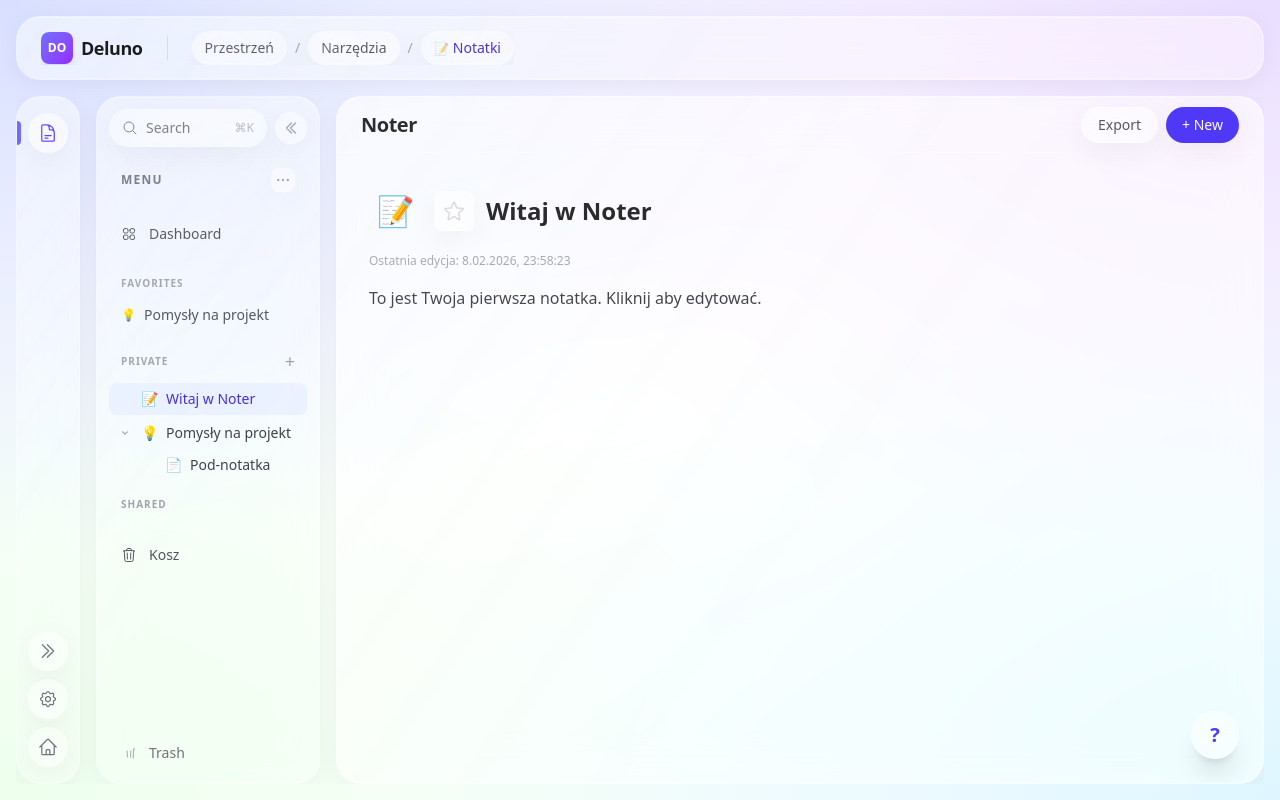
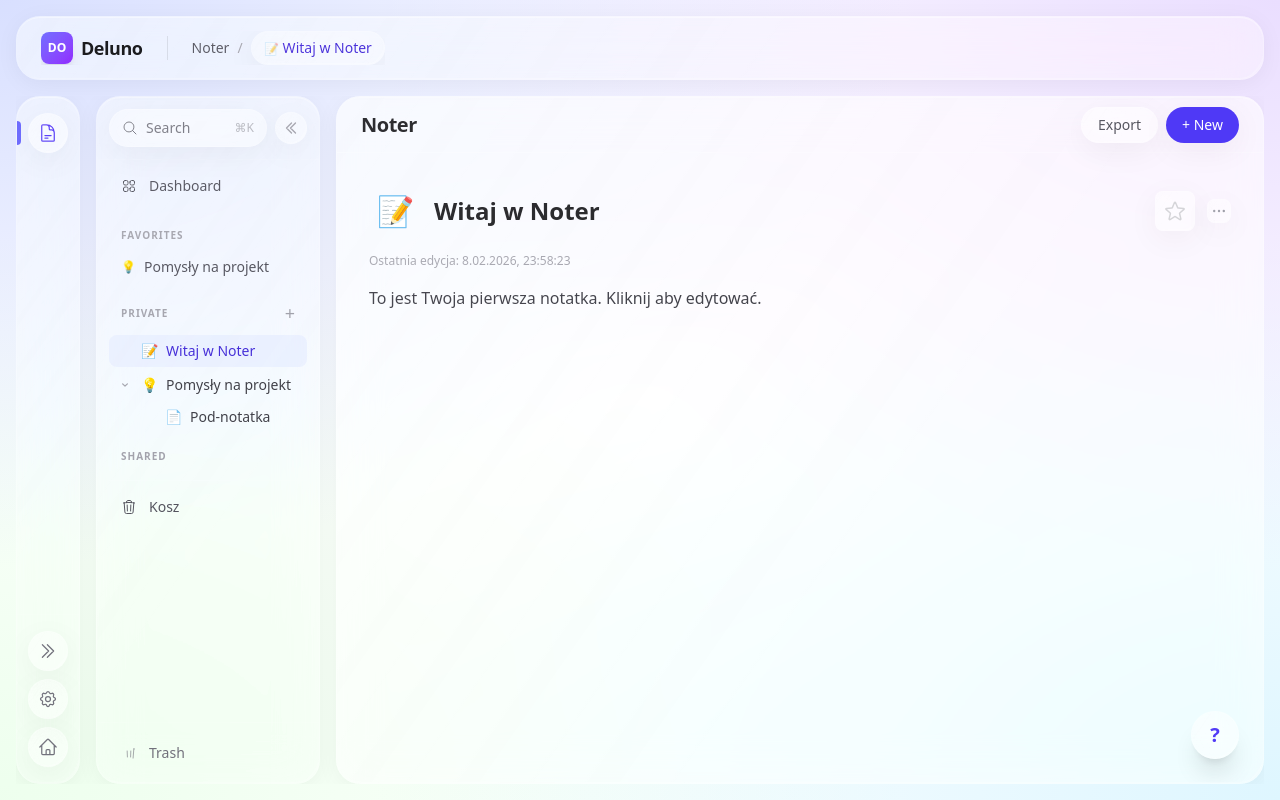
Before and after one commit to MichaelTeida/deluno, a Next.js app: page /dashboard/noter in a window 1280 px wide. Built offline with nearby package versions, Linux system fonts and the light colour scheme.

Commit message:
feat: Add initial Noter functionality including hierarchical note list with drag-and-drop, note editor, and navigation components, alongside global theme provider and application layouts.

```diff
--- a/app/(platform)/dashboard/layout.tsx
+++ b/app/(platform)/dashboard/layout.tsx
@@ -6,6 +6,7 @@ import { UserButton } from "@clerk/nextjs";
 import { usePathname } from "next/navigation";
 import { NoterProvider, useNoter } from "@/lib/contexts/NoterContext";
 import NoterSidebarContent from "@/components/dashboard/NoterSidebarContent";
+import NoterBreadcrumbs from "@/components/noter/NoterBreadcrumbs";
 
 function DashboardContent({ children }: { children: React.ReactNode }) {
     const [isNavOpen, setIsNavOpen] = useState(false);
@@ -51,18 +52,20 @@ function DashboardContent({ children }: { children: React.ReactNode }) {
 
                     {/* Breadcrumbs - Simplified on mobile */}
                     <nav className="hidden lg:flex items-center gap-2 text-sm font-medium overflow-hidden">
+                        {isNoter ? (
+                            <NoterBreadcrumbs />
+                        ) : (
+                            <>
                                 <Link href="/dashboard" className="glass px-3 py-1.5 text-zinc-600 dark:text-zinc-300 hover:text-indigo-600 dark:hover:text-indigo-400 transition-colors truncate" data-variant="interactive">
                                     Przestrzeń
                                 </Link>
                                 <span className="text-zinc-400">/</span>
-                        <Link href="/dashboard/noter" className="glass px-3 py-1.5 text-zinc-600 dark:text-zinc-300 hover:text-indigo-600 dark:hover:text-indigo-400 transition-colors truncate" data-variant="interactive">
-                            {isNoter ? 'Narzędzia' : 'Główna'}
-                        </Link>
-                        <span className="text-zinc-400">/</span>
                                 <div className="glass px-3 py-1.5 bg-white/20 dark:bg-white/10 text-indigo-700 dark:text-indigo-300 pointer-events-none truncate" data-variant="interactive">
-                            <span className="text-xs opacity-60 mr-1">{isNoter ? '📝' : '📊'}</span>
-                            {isNoter ? 'Notatki' : 'Dashboard'}
+                                    <span className="text-xs opacity-60 mr-1">📊</span>
+                                    Dashboard
                                 </div>
+                            </>
+                        )}
                     </nav>
 
                     {/* Compact breadcrumb on tablet */}
--- a/app/layout.tsx
+++ b/app/layout.tsx
@@ -1,6 +1,7 @@
 import type { Metadata } from "next";
 import { Geist, Geist_Mono } from "next/font/google";
 import { ClerkProvider } from "@clerk/nextjs";
+import { ThemeProvider } from "@/components/theme-provider";
 import "./globals.css";
 
 const geistSans = Geist({
--- a/components/dashboard/NoterSidebarContent.tsx
+++ b/components/dashboard/NoterSidebarContent.tsx
@@ -2,7 +2,6 @@
 
 import { useNoter } from "@/lib/contexts/NoterContext";
 import NoteList from "@/components/noter/NoteList";
-import NoteMenu from "@/components/noter/NoteMenu";
 import { DndContext, DragEndEvent, PointerSensor, useSensor, useSensors, closestCorners } from "@dnd-kit/core";
 import { arrayMove } from "@dnd-kit/sortable";
 
@@ -43,10 +42,7 @@ export default function NoterSidebarContent() {
         <div className="flex-1 overflow-y-auto custom-scrollbar px-3 space-y-4 pb-3">
             {/* Dashboard Link */}
             {/* Dashboard Link */}
-            <div className="flex items-center justify-between px-3 pt-2">
-                <span className="text-xs font-semibold text-zinc-500 uppercase tracking-widest">Menu</span>
-                <NoteMenu />
-            </div>
+            {/* Dashboard Link */}
             <div className="py-2">
                 <div
                     onClick={() => window.location.href = '/dashboard'}
--- a/components/noter/NoteEditor.tsx
+++ b/components/noter/NoteEditor.tsx
@@ -2,6 +2,7 @@
 
 import { Note } from "@/lib/noter";
 import { useState, useRef, useEffect } from "react";
+import NoteMenu from "./NoteMenu";
 
 interface NoteEditorProps {
     note: Note;
@@ -53,6 +54,16 @@ export default function NoteEditor({ note, onUpdate }: NoteEditorProps) {
                     )}
                 </div>
 
+                {/* Title Input */}
+                <input
+                    type="text"
+                    value={note.title}
+                    readOnly={note.isLocked}
+                    onChange={(e) => !note.isLocked && onUpdate({ title: e.target.value })}
+                    className={`flex-1 text-2xl font-bold text-zinc-800 dark:text-zinc-100 bg-transparent border-none outline-none placeholder-zinc-400 ${note.isLocked ? "cursor-not-allowed opacity-80" : ""}`}
+                    placeholder={note.isLocked ? "Zablokowana" : "Tytuł notatki..."}
+                />
+
                 {/* Favorite Toggle */}
                 <button
                     onClick={() => onUpdate({ isFavorite: !note.isFavorite })}
@@ -65,15 +76,8 @@ export default function NoteEditor({ note, onUpdate }: NoteEditorProps) {
                     </svg>
                 </button>
 
-                {/* Title Input */}
-                <input
-                    type="text"
-                    value={note.title}
-                    readOnly={note.isLocked}
-                    onChange={(e) => !note.isLocked && onUpdate({ title: e.target.value })}
-                    className={`flex-1 text-2xl font-bold text-zinc-800 dark:text-zinc-100 bg-transparent border-none outline-none placeholder-zinc-400 ${note.isLocked ? "cursor-not-allowed opacity-80" : ""}`}
-                    placeholder={note.isLocked ? "Zablokowana" : "Tytuł notatki..."}
-                />
+                {/* Context Menu */}
+                <NoteMenu />
             </div>
 
             {/* Meta Info */}
--- /dev/null
+++ b/components/noter/NoterBreadcrumbs.tsx
@@ -0,0 +1,88 @@
+"use client";
+
+import { useNoter } from "@/lib/contexts/NoterContext";
+import { Note } from "@/lib/noter";
+import Link from "next/link";
+import { Fragment } from "react";
+
+export default function NoterBreadcrumbs() {
+    const { activeNote, notes, viewMode, setActiveNoteId, setViewMode } = useNoter();
+
+    // If trash mode
+    if (viewMode === 'trash') {
+        return (
+            <div className="flex items-center gap-2 text-sm font-medium">
+                <span className="text-zinc-600 dark:text-zinc-300">Noter</span>
+                <span className="text-zinc-400">/</span>
+                <div className="glass px-3 py-1.5 bg-white/20 dark:bg-white/10 text-indigo-700 dark:text-indigo-300 pointer-events-none truncate" data-variant="interactive">
+                    <span className="text-xs opacity-60 mr-1">🗑️</span>
+                    Kosz
+                </div>
+            </div>
+        );
+    }
+
+    // If dashboard mode (no active note)
+    if (!activeNote) {
+        return (
+            <div className="flex items-center gap-2 text-sm font-medium">
+                <span className="text-zinc-600 dark:text-zinc-300">Noter</span>
+                <span className="text-zinc-400">/</span>
+                <div className="glass px-3 py-1.5 bg-white/20 dark:bg-white/10 text-indigo-700 dark:text-indigo-300 pointer-events-none truncate" data-variant="interactive">
+                    <span className="text-xs opacity-60 mr-1">📊</span>
+                    Dashboard
+                </div>
+            </div>
+        );
+    }
+
+    // Build breadcrumb trail for active note
+    const breadcrumbs: Note[] = [];
+    let current: Note | undefined = activeNote;
+
+    while (current) {
+        breadcrumbs.unshift(current);
+        if (current.parentId) {
+            current = notes.find(n => n.id === current?.parentId);
+        } else {
+            current = undefined;
+        }
+    }
+
+    return (
+        <div className="flex items-center gap-2 text-sm font-medium overflow-hidden">
+            <Link
+                href="/dashboard/noter"
+                onClick={() => { setActiveNoteId(null); setViewMode('notes'); }}
+                className="text-zinc-600 dark:text-zinc-300 hover:text-indigo-600 dark:hover:text-indigo-400 transition-colors"
+            >
+                Noter
+            </Link>
+
+            {breadcrumbs.map((note, index) => {
+                const isLast = index === breadcrumbs.length - 1;
+
+                return (
+                    <Fragment key={note.id}>
+                        <span className="text-zinc-400">/</span>
+                        {isLast ? (
+                            <div className="glass px-3 py-1.5 bg-white/20 dark:bg-white/10 text-indigo-700 dark:text-indigo-300 pointer-events-none truncate max-w-[150px]" data-variant="interactive">
+                                <span className="text-xs opacity-60 mr-1">{note.icon}</span>
+                                {note.title || "Bez tytułu"}
+                            </div>
+                        ) : (
+                            <button
+                                onClick={() => setActiveNoteId(note.id)}
+                                className="glass px-3 py-1.5 text-zinc-600 dark:text-zinc-300 hover:text-indigo-600 dark:hover:text-indigo-400 transition-colors truncate max-w-[100px]"
+                                data-variant="interactive"
+                            >
+                                <span className="text-xs opacity-60 mr-1">{note.icon}</span>
+                                {note.title || "Bez tytułu"}
+                            </button>
+                        )}
+                    </Fragment>
+                );
+            })}
+        </div>
+    );
+}
--- /dev/null
+++ b/components/theme-provider.tsx
@@ -0,0 +1,11 @@
+"use client";
+
+import * as React from "react";
+import { ThemeProvider as NextThemesProvider } from "next-themes";
+
+export function ThemeProvider({
+    children,
+    ...props
+}: React.ComponentProps<typeof NextThemesProvider>) {
+    return <NextThemesProvider {...props}>{children}</NextThemesProvider>;
+}
```
Lines whose indentation alone changed are shown as unchanged.
